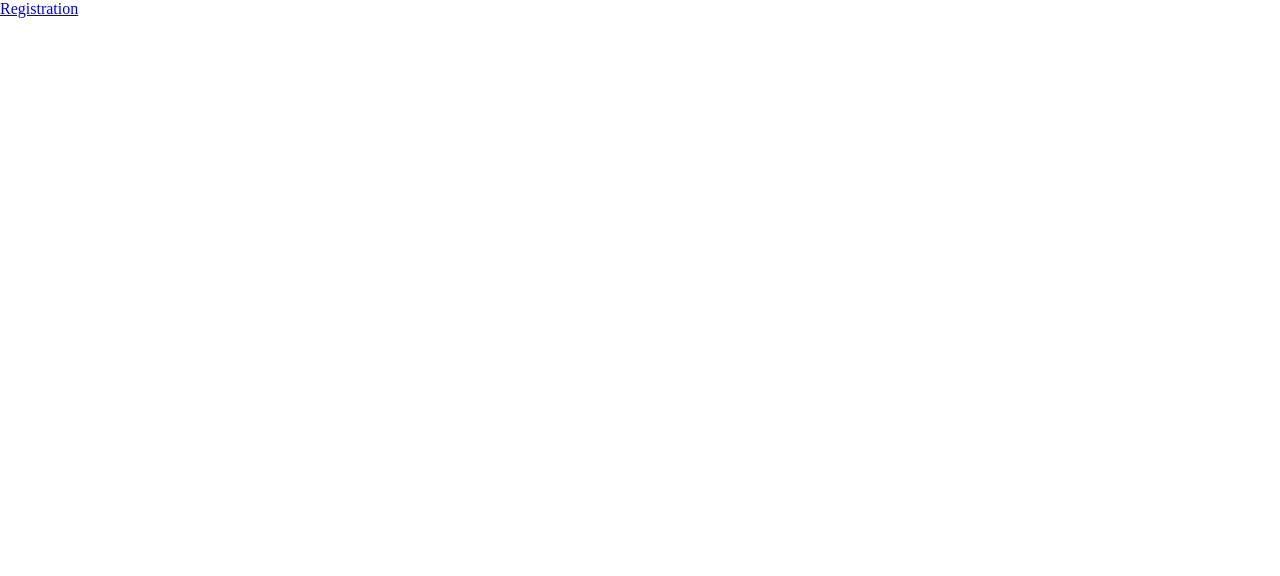
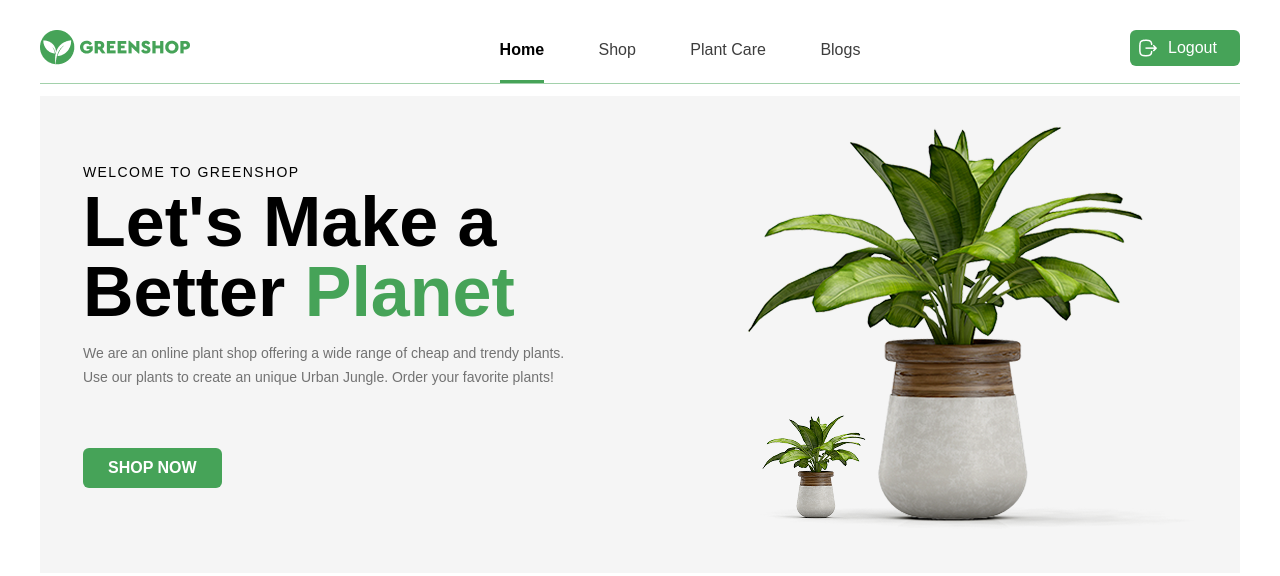
Before and after one commit to scatch03/greenshop, a plain HTML site: page index.html in a window 1280 px wide. Drawn offline with Linux system fonts and the light colour scheme.

Commit message:
started work in the inde page, added navigation and hero unit

```diff
--- a/css/styles.css
+++ b/css/styles.css
@@ -1,4 +1,7 @@
 /** General styles **/
+* {
+    box-sizing: border-box;
+}
 .pointer {
     cursor: pointer;
 }
@@ -7,6 +10,12 @@
 }
 .btn-icon {
     margin-right: 10px;
+}
+a {
+    text-decoration: none;
+}
+ul {
+    list-style-type: none;
 }
 
 /** Registration page styles **/
@@ -18,7 +27,6 @@
     height: 40px;
     border: 1px solid #EAEAEA;
     border-radius: 5px;
-    box-sizing: border-box;
     padding-left: 15px;
     outline: none;
 }
@@ -116,3 +124,111 @@
 .registration__password {
     background: url('../img/hide.png') no-repeat 97% center;
 }
+
+/** Index page styles **/
+.index__container {
+    margin: 0 auto;
+    max-width: 1200px;
+}
+.index__header * {
+    display: inline-block;
+    vertical-align: top;
+}
+.index__header {
+    margin: 30px 0 12px 0;
+    border-bottom: 1px solid #46A35880;
+    font-family: Cera Pro, Arial, Helvetica, sans-serif;
+    font-size: 0;
+}
+.index__btn {
+    background-color: #46A358;
+    color: #fff;
+    border-radius: 6px;
+    padding: 10px 25px;
+    display: inline-block;
+}
+.index__logout {
+    width: 110px;
+    font-size: 16px;
+    font-weight: 500;
+    line-height: 20px;
+    padding: 8px;
+}
+.index__cta {
+    margin: 45px 0 85px 0;
+    font-size: 16px;
+    font-weight: 700;
+    line-height: 20px;
+    text-transform: uppercase;
+}
+.index__header__logo {
+    width: 150px;
+}
+.index__header__nav {
+    width: calc(100% - 260px);
+    font-size: 16px;
+    font-weight: 400;
+    text-align: center;
+}
+.index__header__nav ul {
+    margin: 0;
+}
+.index__header__nav li {
+    margin: 0 25px;
+    padding: 10px 0 20px 0;
+}
+.index__header__nav a {
+    color: #3D3D3D;
+    font-size: 16px;
+    font-weight: 400;
+    line-height: 20px;
+}
+.index__header__nav__active {
+    border-bottom: 3px solid #46A358;
+}
+.index__header__nav__active a {
+    font-weight: bold;
+    color: #000;
+}
+.hero {
+    background-color: #f5f5f5;
+    font-family: Cera Pro, Arial, Helvetica, sans-serif;
+    font-size: 0;
+}
+.hero__text{
+    vertical-align: top;
+    padding: 68px 0 0 43px;
+    width: 55%;
+}
+.hero__text, .hero__image {
+    display: inline-block;
+}
+.hero__text__welcome {
+    margin: 0 0 7px 0;
+    font-size: 14px;
+    font-weight: 500;
+    line-height: 16px;
+    letter-spacing: 0.1em;
+    text-transform: uppercase;
+}
+.hero__text h1 {
+    margin: 0;
+    font-size: 70px;
+    font-weight: 900;
+    line-height: 70px;
+}
+.hero__text__offer {
+    color: #727272;
+    font-size: 14px;
+    font-weight: 400;
+    line-height: 24px;
+}
+.hero__image {
+    position: relative;
+    width: 45%;
+}
+.hero__image__small {
+    position: absolute;
+    bottom: 16px;
+    left: 50px;
+}
--- a/index.html
+++ b/index.html
@@ -8,6 +8,38 @@
     <title>GreenShop</title>
 </head>
 <body>
-    <a href="registration.html">Registration</a>
+    <div class="index__container">
+        <header class="index__header">
+            <img class="index__header__logo" src="img/logo.png" alt="Logo">
+            <nav class="index__header__nav">
+                <ul>
+                    <li class="index__header__nav__active"><a href="#">Home</a></li>
+                    <li><a href="#">Shop</a></li>
+                    <li><a href="#">Plant Care</a></li>
+                    <li><a href="#">Blogs</a></li>
+                </ul>
+            </nav>
+            <a class="index__btn index__logout" href="#">
+                <img class="btn-icon" src="img/logout.png" alt="Logout">Logout
+            </a>
+        </header>
+        <main>
+            <section class="hero">
+                <div class="hero__text">
+                    <p class="hero__text__welcome">Welcome to greenshop</p>
+                    <h1>Let's Make a Better <span class="green">Planet</span></h1>
+                    <p class="hero__text__offer">
+                        We are an online plant shop offering a wide range of cheap and trendy plants. <br/>
+                        Use our plants to create an unique Urban Jungle. Order your favorite plants!
+                    </p>
+                    <a class="index__btn index__cta" href="#">Shop now</a>
+                </div>
+                <div class="hero__image">
+                    <img clas="hero__image__big" src="img/plant_big.png" alt="Big plant">
+                    <img class="hero__image__small" src="img/plant_small.png" alt="Small plant">
+                </div>
+            </section>
+        </main>
+    </div>
 </body>
 </html>
```
Also changed, not shown: img/logo.png (added), img/logout.png (added), img/plant_big.png (added), img/plant_small.png (added).
